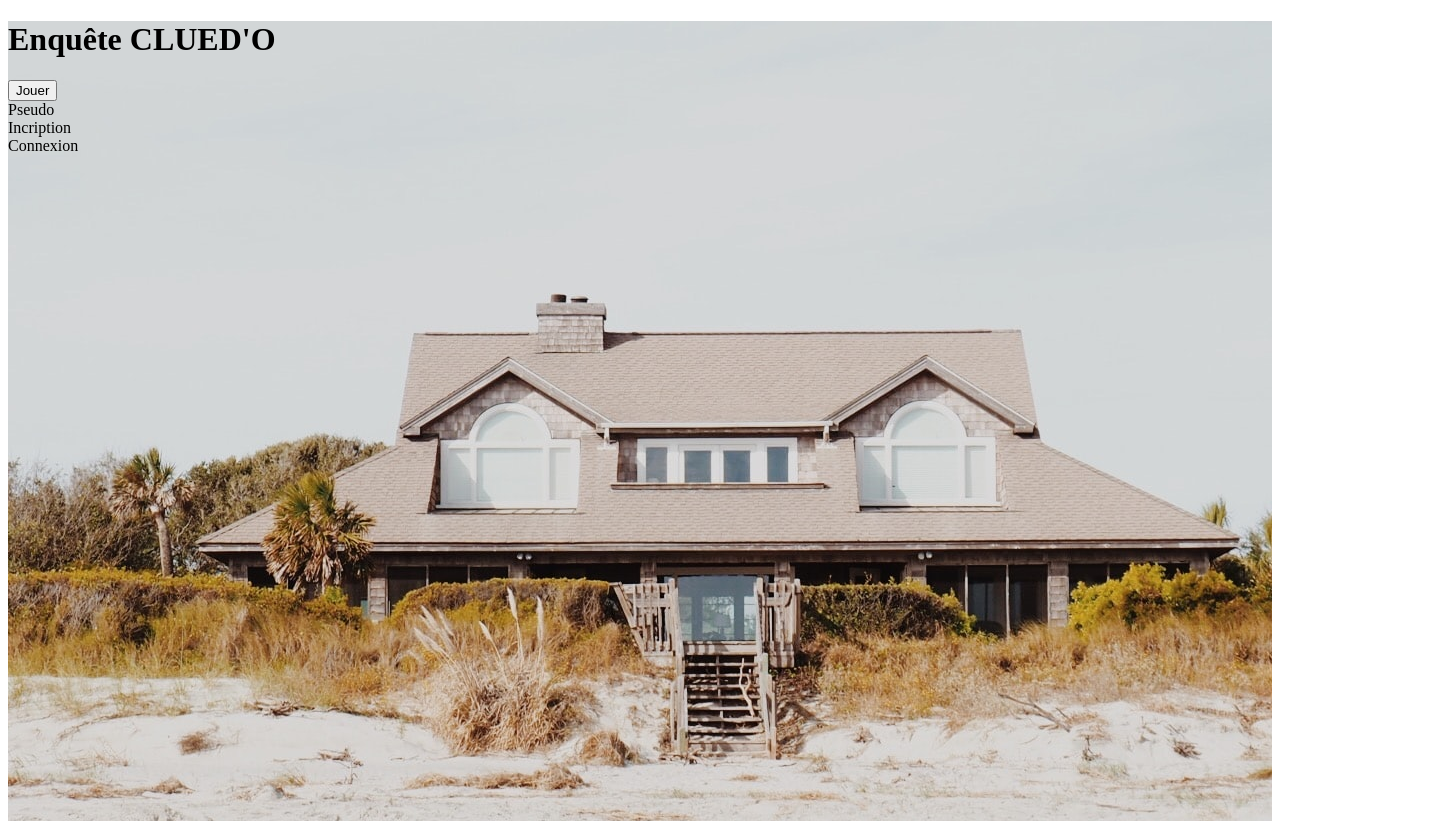
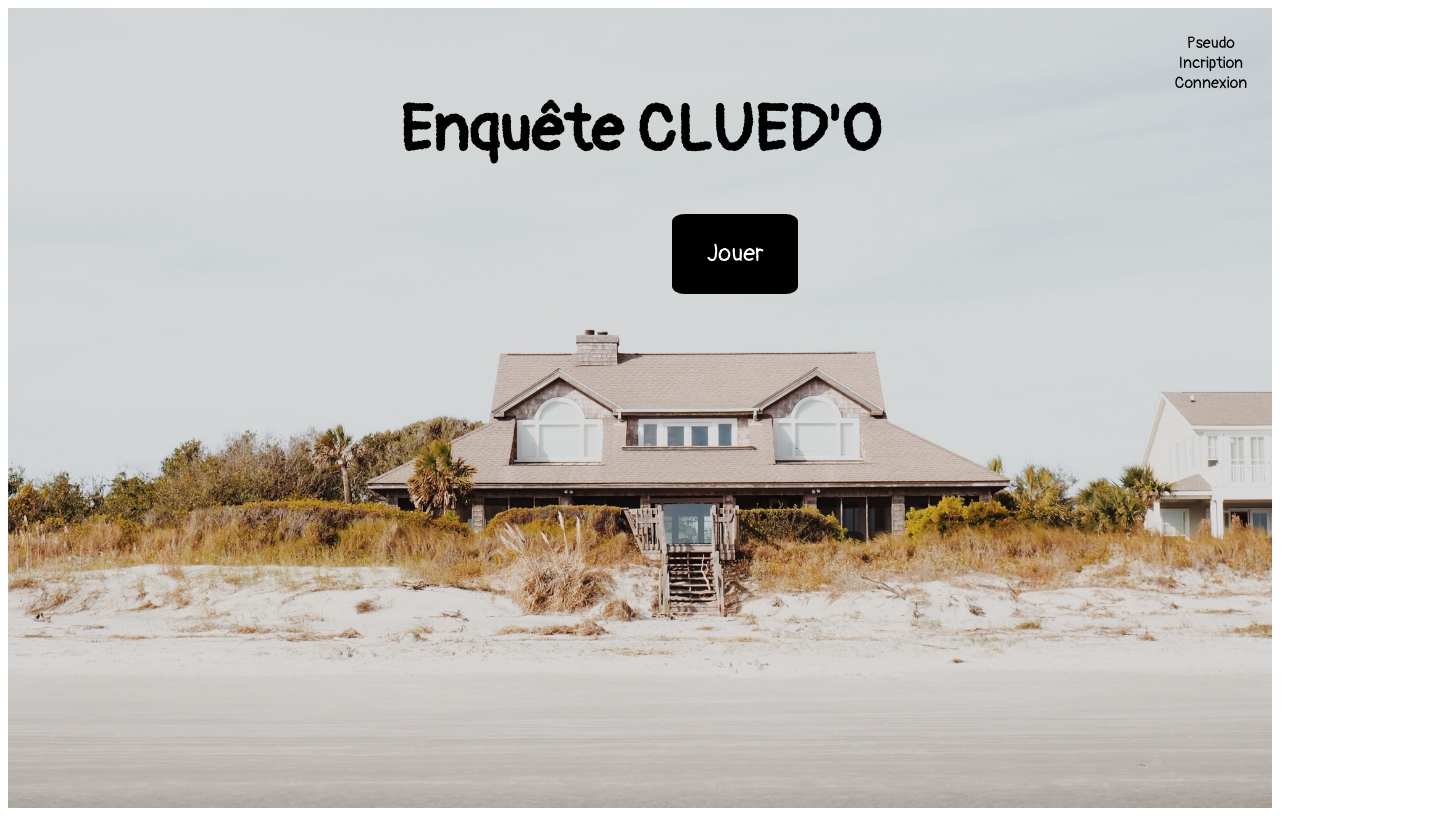
Before and after one commit to CharlotteBZH/Projet-enquete-front, a React app: page / in a window 1280 px wide. Shown: the whole page, 1430 px wide, since content can reach past the window. Built offline with nearby package versions, Linux system fonts and the light colour scheme.

Commit message:
statique css home fait

```diff
--- a/public/index.html
+++ b/public/index.html
@@ -15,6 +15,7 @@
       user's mobile device or desktop. See https://developers.google.com/web/fundamentals/web-app-manifest/
     -->
     <link rel="manifest" href="%PUBLIC_URL%/manifest.json" />
+    <link href="https://fonts.googleapis.com/css2?family=Pangolin&display=swap" rel="stylesheet">
     <!--
       Notice the use of %PUBLIC_URL% in the tags above.
       It will be replaced with the URL of the `public` folder during the build.
--- a/src/components/Home/index.js
+++ b/src/components/Home/index.js
@@ -7,12 +7,16 @@ import './style.scss';
 function Home() {
   return (
       <div className="home">
-        <h1 className="title">Enquête CLUED'O</h1>
+        <span className="title-game">
+          <h1>Enquête CLUED'O</h1>
+        </span>
+        <span className="play-game">
         <button
           className="play"
           type="button">
           Jouer
         </button>
+          </span>
         <div className="tolog">
           <div className="pseudo">Pseudo</div>
           <div>Incription</div>
--- a/src/components/Home/style.scss
+++ b/src/components/Home/style.scss
@@ -1,7 +1,49 @@
 .home {
     background-image: url(./photoplage.jpg);
     background-position: center;
-    width: auto;
-    height: 50em;
+    background-size: 100%;
+    height: 100vh;
 
 }
+
+.title-game {
+    margin: 1em;
+    text-align: center;
+    font-size: 2em;
+    font-family: 'Pangolin', cursive;
+}
+
+.play-game {
+    text-align: center;
+    margin: 50%;
+}
+
+.play {
+    text-align: center;
+    font-family: 'Pangolin', cursive;
+    font-size: 1.5em;
+    border-radius: 10%;
+    border: none;
+    background-color: black;
+    color: #ffff;
+    width: 10%;
+    height: 10%;
+}
+
+.tolog {
+    padding: 1%;
+    position: absolute;
+    top: 20px;
+    right: 20px;
+    text-align: center;
+    font-family: 'Pangolin', cursive;
+    font-size: 2vh;
+    display: flex;
+    flex-direction: column;
+    justify-content: space-between;
+
+}
+
+.pseudo {
+    font-family: 'Pangolin', cursive;
+}
```
